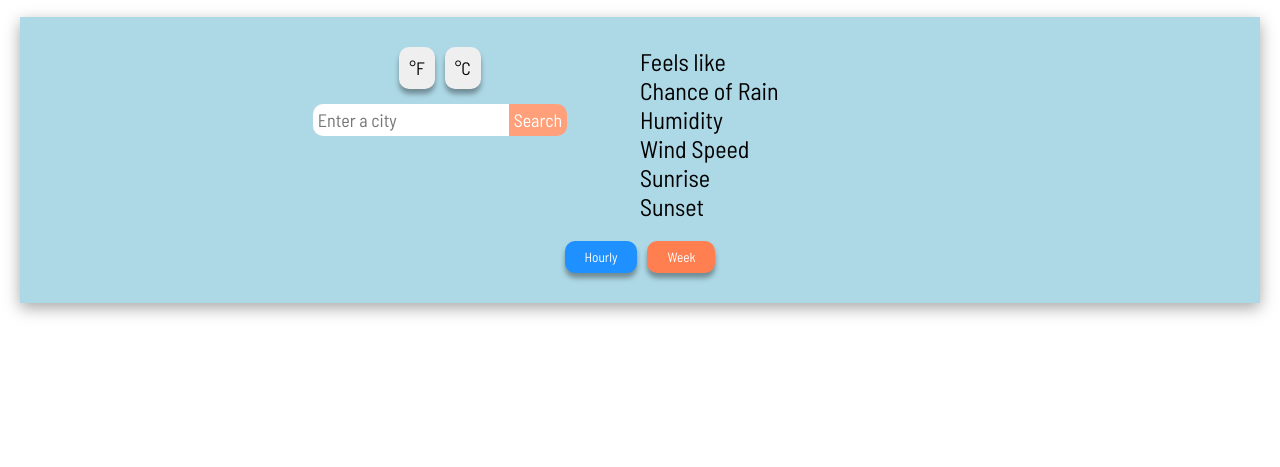
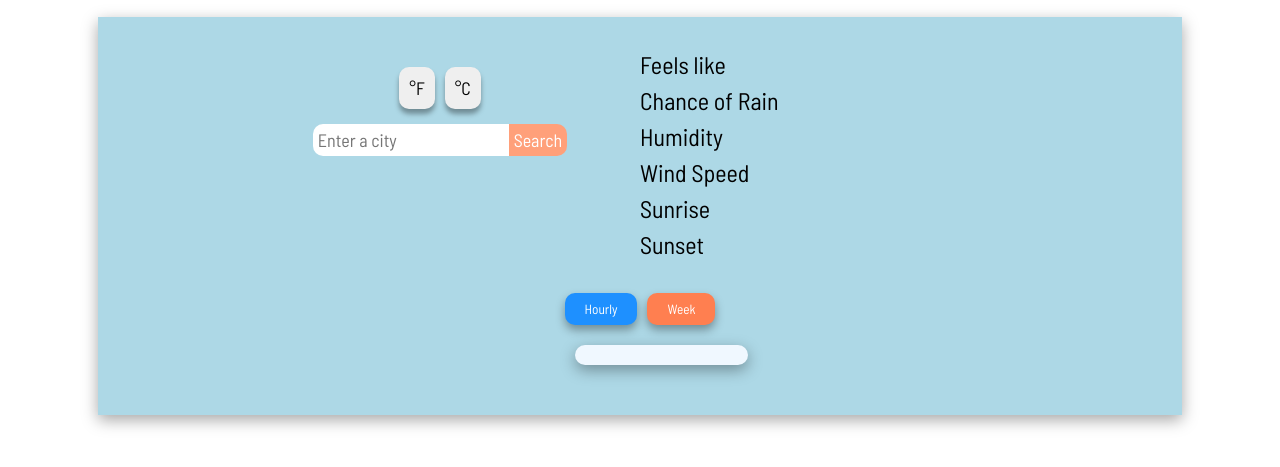
Before and after one commit to SwegCet/weatherApp, a website built with webpack: page src/index.html in a window 1280 px wide. Shown: the part 61-528 px from the top of the page. Built offline with nearby package versions, Linux system fonts and the light colour scheme.

Commit message:
Small tweaks to base html elements

```diff
--- a/src/style.css
+++ b/src/style.css
@@ -8,6 +8,7 @@
 
 body {
     min-height: 100vh;
+    min-width: 100vw;
 }
 
 header {
@@ -22,10 +23,11 @@ header {
     justify-content: center;
     flex-direction: column;
     align-items: center;
-    margin: 20px;
+    margin: 0 auto;
     gap: 20px;
     padding: 30px;
     box-shadow: rgba(0, 0, 0, 0.35) 0px 5px 15px;
+    width: 80%;
 }
 
 .overview {
@@ -46,6 +48,7 @@ header {
     width: 400px;
     justify-content: space-between;
     font-size: 24px;
+    line-height: 1.5;
 }
 
 .unit-toggle {
@@ -91,7 +94,9 @@ button.search {
 
 .week-hour-toggle {
     display: flex;
+    justify-content: center;
     gap: 10px;
+    margin: 10px;
 }
 
 button#hour,
@@ -101,7 +106,7 @@ button#week {
     border-radius: 10px;
     gap: 10px;
     border: 0;
-    box-shadow: rgba(0, 0, 0, 0.35) 0px 5px 5px;
+    box-shadow: rgba(0, 0, 0, 0.35) 0px 5px 10px;
 }
 
 button#hour {
@@ -111,3 +116,33 @@ button#hour {
 button#week {
     background-color: coral;
 }
+
+.weather-over-time-scroll {
+    display: flex;
+    background-color: aliceblue;
+    justify-content: space-between;
+    margin: 20px;
+    padding: 10px;
+    border-radius: 10px;
+    overflow-x: scroll;
+    overflow-y: hidden;
+    width: 400px;
+    box-shadow: rgba(0, 0, 0, 0.35) 0px 5px 15px;
+    line-height: 1.5;
+    width: 90%;
+    font-size: 18px;
+}
+
+.hour {
+    display: flex;
+    flex-direction: column;
+    align-items: center;
+    padding: 15px;
+}
+
+.day {
+    display: flex;
+    flex-direction: column;
+    align-items: center;
+    padding: 10px;
+}
```
